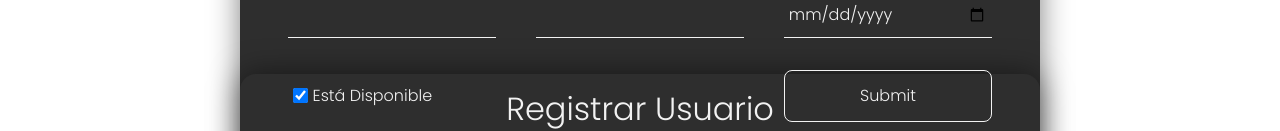
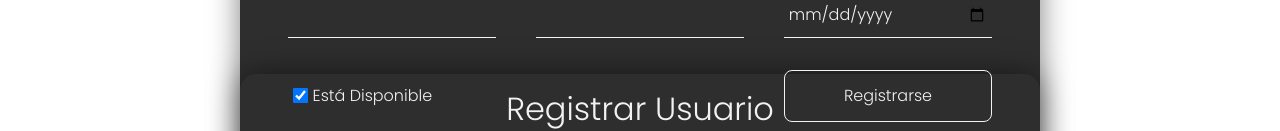
Before and after one commit to DylanselET32/becation, a React (Vite) app in the folder frontend/: page /register in a window 1280 px wide. Shown: the part 673-804 px from the top of the page. Built offline with nearby package versions, Linux system fonts and the light colour scheme.

Commit message:
Register: funcionalities finished.

```diff
--- a/frontend/src/pages/Register.jsx
+++ b/frontend/src/pages/Register.jsx
@@ -79,7 +79,7 @@ export default function Register (){
                     <div className="form__inputs-info">
                         <FormGroup label="Email" name="email" type="email" value={form.email} onChange={handleForm}/>
                         <div className="form__register-group">
-                            <label className="form__register-label" htmlFor="typeContraseña">Contraseña</label>
+                            <label className="form__register-label" htmlFor="password">Contraseña</label>
                             <input type={passHidden ? "text" : "password"} className="form__login-input" name="password" id="password" value={form.password} onChange={handleForm}/>
                             <span className="form__register-span"><img src={passHidden ? EyeHiden : EyeToHide} className="form__register-eye-closed" alt="" width={"30px"} onClick={changePassVisibility}/></span>
                         </div>
@@ -107,9 +107,9 @@ export default function Register (){
                     <div className="form__register-check-submit">
                         <div className="form__container-checkbox">
                             <input type="checkbox" className="form__register-checkbox" name="isAvailable" checked={form.isAvailable}/>
-                            <label className="form__register-label-check" htmlFor="typeIsAvailable">Está Disponible</label>
+                            <label className="form__register-label-check" htmlFor="isAvailable">Está Disponible</label>
                         </div>
-                        <input type="submit" className="btn-register" ></input>
+                        <input type="submit" className="btn-register" value="Registrarse"/>
                     </div>
                 </form>
             </div>
```
